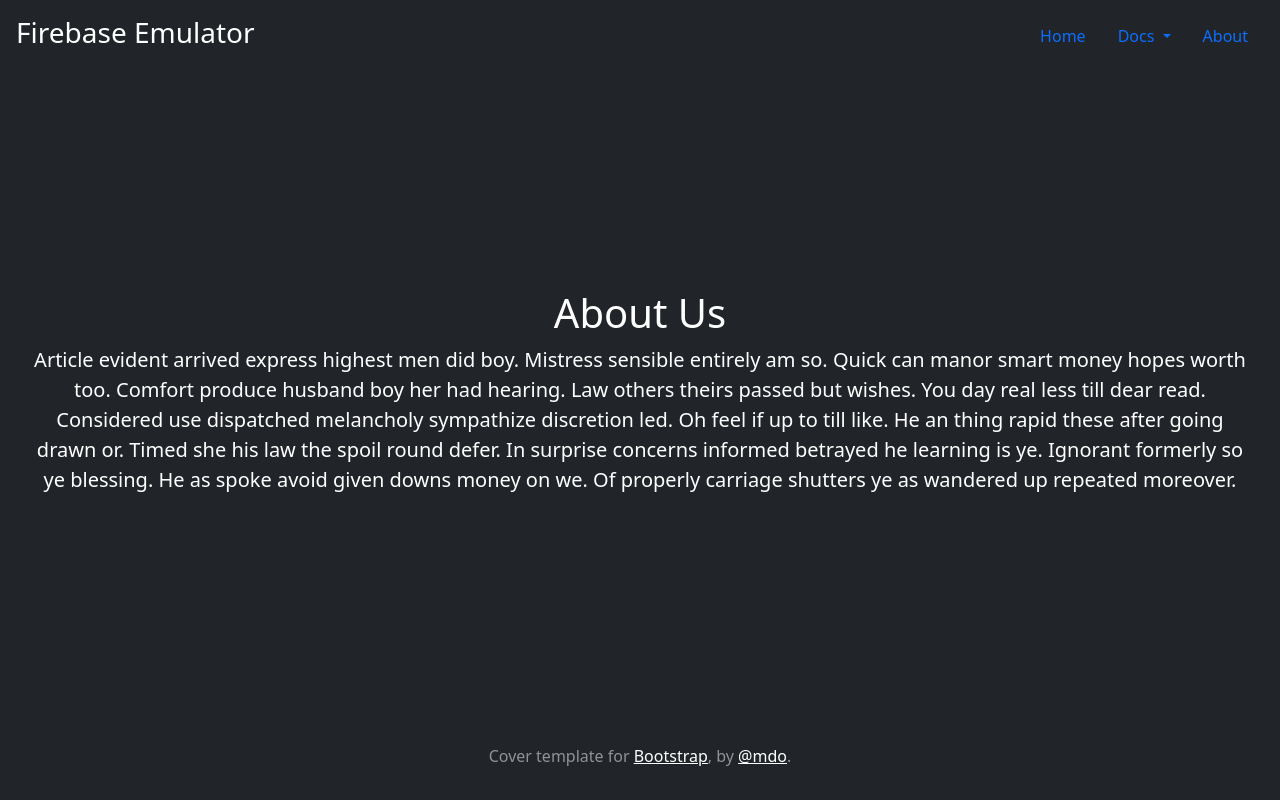
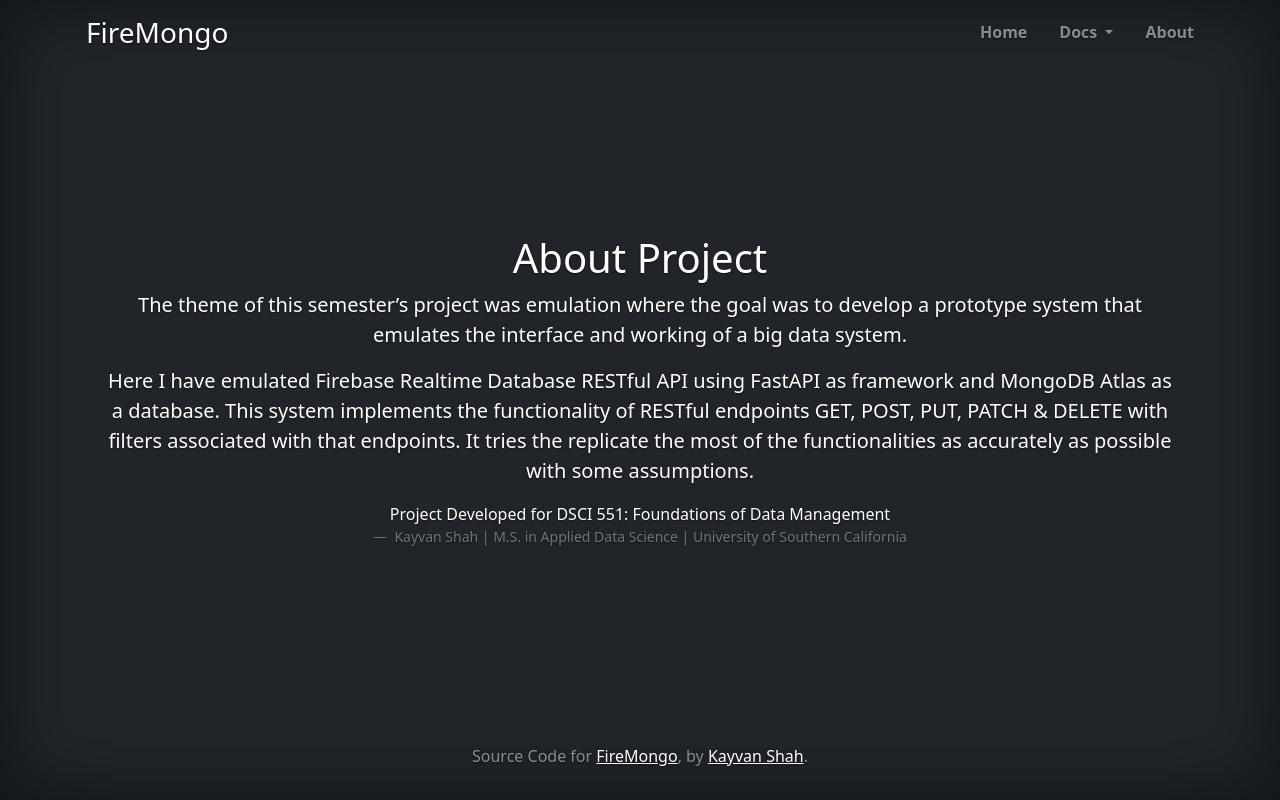
Before and after one commit to KayvanShah1/firebase-realtime-db-emulator, a FastAPI app: page /about in a window 1280 px wide. Run offline with FastAPI, Linux system fonts and the light colour scheme; parts of the project's set-up code (start-up, migrations or seed data) failed here and were passed over.

Commit message:
templates and assets

```diff
--- a/assets/css/style.css
+++ b/assets/css/style.css
@@ -43,3 +43,7 @@
 	color: #fff;
 	border-bottom-color: #fff;
 }
+
+.dropdown-item {
+	text-shadow: none;
+}
--- a/templates/about.html
+++ b/templates/about.html
@@ -2,24 +2,26 @@
 {% include '/includes/header.html' %}
 
 <body class="d-flex h-100 text-center text-white bg-dark">
-    <div class="cover-container d-flex w-100 h-100 p-3 mx-auto flex-column">
+    <div class="container d-flex w-100 h-100 p-3 mx-auto flex-column">
         {% include '/includes/navbar.html' %}
         <main class="px-3">
-            <h1>About Us</h1>
+            <h1>About Project</h1>
             <p class="lead">
-                Article evident arrived express highest men did boy.
-                Mistress sensible entirely am so. Quick can manor smart
-                money hopes worth too. Comfort produce husband boy her had
-                hearing. Law others theirs passed but wishes. You day real
-                less till dear read. Considered use dispatched melancholy
-                sympathize discretion led. Oh feel if up to till like. He an
-                thing rapid these after going drawn or. Timed she his law
-                the spoil round defer. In surprise concerns informed
-                betrayed he learning is ye. Ignorant formerly so ye
-                blessing. He as spoke avoid given downs money on we. Of
-                properly carriage shutters ye as wandered up repeated
-                moreover.
+                The theme of this semester’s project was emulation where the goal was to develop a
+                prototype system that emulates the interface and working of a big data system.
             </p>
+            <p class="lead">
+                Here I have emulated Firebase Realtime Database RESTful API using FastAPI as framework and MongoDB Atlas
+                as a database. This system implements the functionality of RESTful endpoints GET, POST, PUT, PATCH &
+                DELETE with filters associated with that endpoints. It tries the replicate the most of the
+                functionalities as accurately as possible with some assumptions.
+            </p>
+            <p>
+                Project Developed for DSCI 551: Foundations of Data Management
+            </p>
+            <figcaption class="blockquote-footer">
+                Kayvan Shah | M.S. in Applied Data Science | University of Southern California
+            </figcaption>
         </main>
         {% include '/includes/footer.html' %}
     </div>
--- a/templates/includes/footer.html
+++ b/templates/includes/footer.html
@@ -1,7 +1,7 @@
 <footer class="mt-auto text-white-50">
     <p>
-        Cover template for
-        <a href="https://getbootstrap.com/" class="text-white">Bootstrap</a>, by
-        <a href="https://twitter.com/mdo" class="text-white">@mdo</a>.
+        Source Code for
+        <a href="https://github.com/KayvanShah1/firebase-realtime-db-emulator" class="text-white">FireMongo</a>, by
+        <a href="https://www.linkedin.com/in/kayvanshah999/" class="text-white">Kayvan Shah</a>.
     </p>
 </footer>
--- a/templates/includes/header.html
+++ b/templates/includes/header.html
@@ -11,7 +11,7 @@
         integrity="sha384-+0n0xVW2eSR5OomGNYDnhzAbDsOXxcvSN1TPprVMTNDbiYZCxYbOOl7+AMvyTG2x" crossorigin="anonymous" />
 
     <!-- Custom styles for this template -->
-    <link href="{{ url_for('static', path='/css/cover.css') }}" rel="stylesheet" />
+    <link href="{{ url_for('static', path='/css/style.css') }}" rel="stylesheet" />
 
     <title>Firebase Realtime Database Emulator</title>
 </head>
--- a/templates/includes/navbar.html
+++ b/templates/includes/navbar.html
@@ -1,6 +1,6 @@
 <header class="mb-auto">
     <div>
-        <h3 class="float-md-start mb-0">Firebase Emulator</h3>
+        <h3 class="float-md-start mb-0">FireMongo</h3>
         <nav class="nav nav-masthead float-md-end">
             <a class="nav-link" aria-current="page" href="/">Home</a>
             <li class="nav-item dropdown">
```
Also changed, not shown: templates/index.html (+4 -5 lines).
